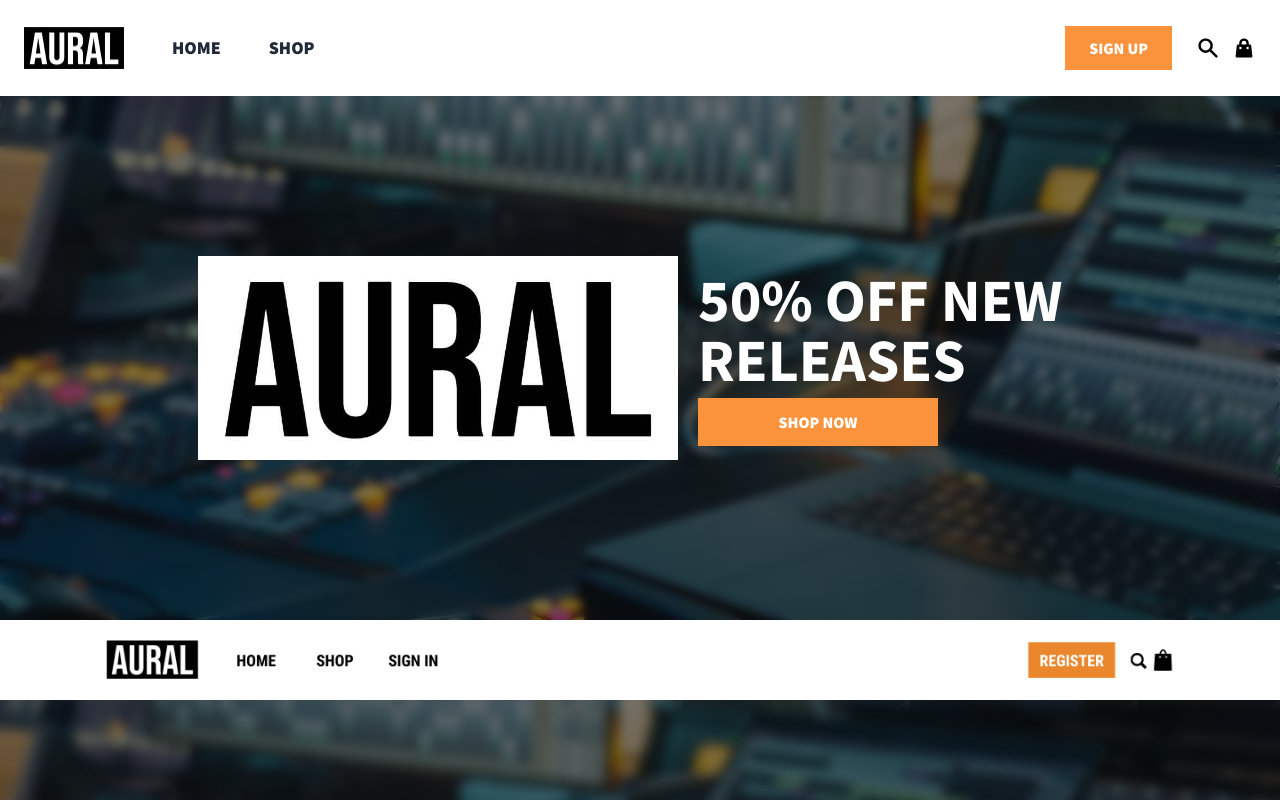
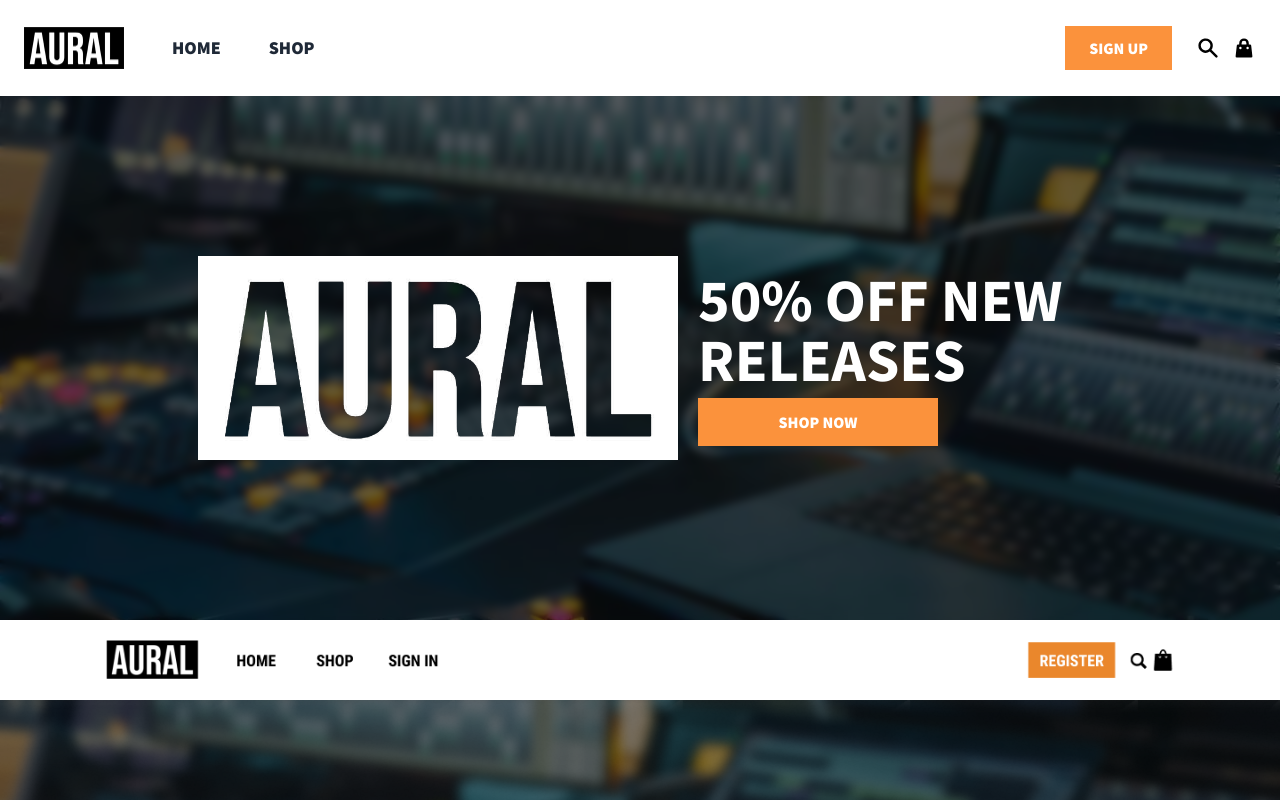
Before and after one commit to joejcox/AURAL, a React (Create React App) app: page / in a window 1280 px wide. Shown: the top 800 px of the page. Built offline with nearby package versions, Linux system fonts and the light colour scheme; a web font is replaced by a local one.

Commit message:
feat: create transparent logo for banner

```diff
--- /dev/null
+++ b/src/components/HomeBanner/HomeBannerText.jsx
@@ -0,0 +1,14 @@
+import ButtonLink from "core/ButtonLink"
+
+const HomeBannerText = () => (
+  <div className="w-96 flex flex-col justify-center items-center lg:items-start">
+    <h1 className="text-center lg:text-left text-white font-bold uppercase text-6xl leading-xl">
+      50% off new releases
+    </h1>
+    <ButtonLink path="/" classes="block w-60 mt-8 lg:mt-2 text-center">
+      Shop Now
+    </ButtonLink>
+  </div>
+)
+
+export default HomeBannerText
--- a/src/components/HomeBanner/index.jsx
+++ b/src/components/HomeBanner/index.jsx
@@ -1,11 +1,11 @@
 import Container from "core/Container"
-import bannerLogo from "assets/images/logo-white-lg.jpg"
-import ButtonLink from "core/ButtonLink"
+import bannerLogo from "assets/images/logo-white-lg-hole.png"
+import HomeBannerText from "./HomeBannerText"
 
 const HomeBanner = () => {
   return (
     <section className="relative z-40 bg-hero-main py-28 lg:py-40">
-      <div className="bg-black -z-1 backdrop-blur-sm bg-opacity-50 absolute top-0 left-0 right-0 bottom-0"></div>
+      <div className="bg-black -z-1 backdrop-blur-sm bg-opacity-60 absolute top-0 left-0 right-0 bottom-0"></div>
       <Container classes="flex flex-col lg:flex-row items-center justify-center lg:items-stretch flex-wrap">
         <img
           src={bannerLogo}
@@ -13,14 +13,7 @@ const HomeBanner = () => {
           width="500"
           className="mb-4 lg:mb-0 lg:pr-5"
         />
-        <div className="w-96 flex flex-col justify-center items-center lg:items-start">
-          <h1 className="text-center lg:text-left text-white font-bold uppercase text-6xl leading-xl">
-            50% off new releases
-          </h1>
-          <ButtonLink path="/" classes="block w-60 mt-8 lg:mt-2 text-center">
-            Shop Now
-          </ButtonLink>
-        </div>
+        <HomeBannerText />
       </Container>
     </section>
   )
```
Also changed, not shown: src/assets/images/logo-white-lg-hole.jpg (added), src/assets/images/logo-white-lg-hole.png (added).
